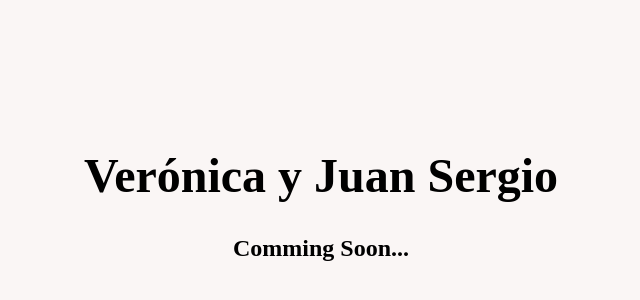
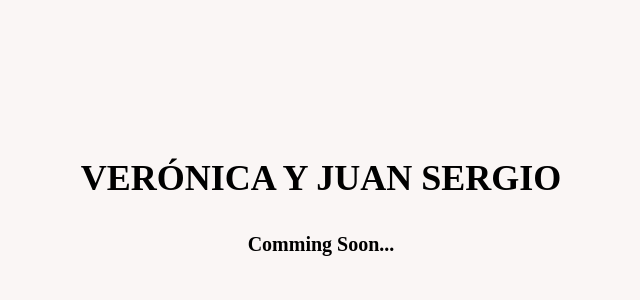
Before and after one commit to migueleguerra/boda-veronica-y-sergio, a Next.js app: page / in a window 1280 px wide. Shown: the part 64-364 px from the top of the page, without its empty margins (319-959 px from the left). Built offline with nearby package versions, Linux system fonts and the light colour scheme; a web font is replaced by a local one.

Commit message:
Update font

```diff
--- a/src/components/Hero.tsx
+++ b/src/components/Hero.tsx
@@ -5,10 +5,10 @@ export const Hero = () => {
   return (
     <header className="col-[full-start/full-end] flex justify-center items-center h-screen">
       <div className="flex flex-col items-center sm:space-y-3 space-y-1 absolute md:-translate-y-[8rem] -translate-y-[10rem] z-10">
-        <h1 className="md:text-5xl text-4xl mb-5 font-[800]">
-          Verónica y Juan Sergio
+        <h1 className="md:text-4xl table-caption text-2xl mb-5 font-[800]">
+          VERÓNICA Y JUAN SERGIO
         </h1>
-        <h2 className="text-2xl font-[800]">Comming Soon...</h2>
+        <h2 className="text-xl font-[800]">Comming Soon...</h2>
         {/* <h3 className="text-xl font-[500]">04 Mayo 2024</h3>
         <h3 className="text-xl font-[500]">Oaxaca, Oaxaca</h3> */}
       </div>
```
